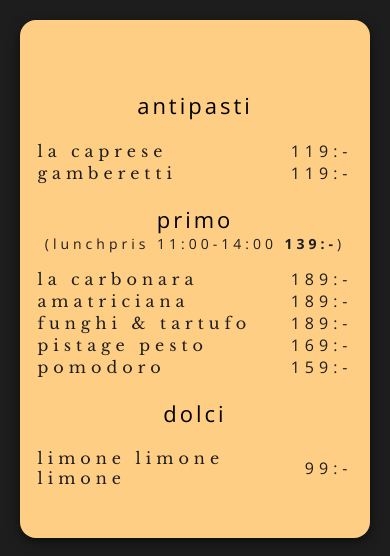
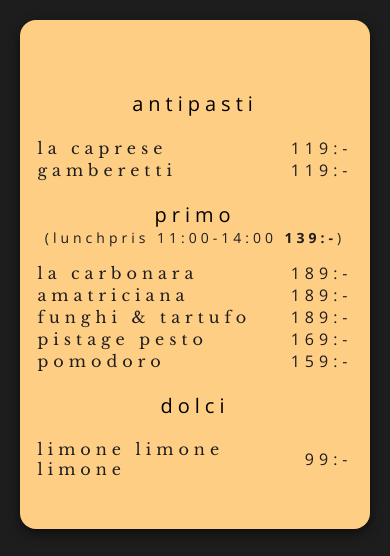
Before and after one commit to Hammylton/albanco3, a plain HTML site: page menu.html in a window 390 px wide. Shown: the part 288-844 px from the top of the page. Drawn offline with nearby package versions, Linux system fonts and the light colour scheme; a web font is replaced by a local one.

Commit message:
Add files via upload

```diff
--- a/temp.css
+++ b/temp.css
@@ -1012,7 +1012,8 @@ option {
   }
 
   .menu-wrapper h4 {
-    font-size: 22px;
+    font-size: 20px;
+    letter-spacing: 5px;
   }
 
   .menu-wrapper p {
```
